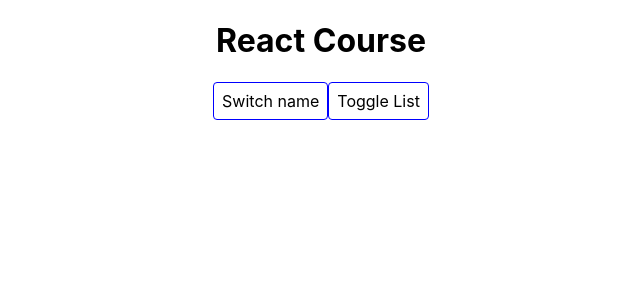
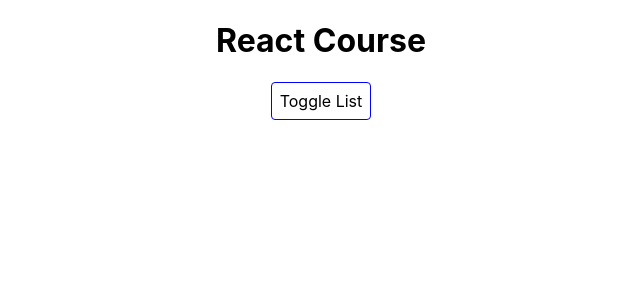
Before and after one commit to ericcchiu/react-course, a React (Create React App) app in the folder lectures/: page / in a window 1280 px wide. Shown: the top 300 px of the page, without its empty margins (319-959 px from the left). Built offline with nearby package versions, Linux system fonts and the light colour scheme.

Commit message:
(feat) Add a deletePersonHandler that removes a user from the list when they are clicked (with errors).

```diff
--- a/lectures/src/App.jsx
+++ b/lectures/src/App.jsx
@@ -25,16 +25,16 @@ class App extends Component {
     showPersons: false
   }
 
-  switchNameHandler = (newName) => {
-    console.log('Switch name button was clicked');
-    this.setState({
-      persons: [
-        { name: newName, age: 25 },
-        { name: 'Kim', age: 26 },
-        { name: 'Grayson', age: 27 }
-      ]
-    });
-  }
+  // switchNameHandler = (newName) => {
+  //   console.log('Switch name button was clicked');
+  //   this.setState({
+  //     persons: [
+  //       { name: newName, age: 25 },
+  //       { name: 'Kim', age: 26 },
+  //       { name: 'Grayson', age: 27 }
+  //     ]
+  //   });
+  // }
 
   nameChangedHandler = (event) => {
     this.setState({
@@ -51,6 +51,24 @@ class App extends Component {
     })
   }
 
+  deletePersonHandler = (personIndex) => {
+    // Does not maintain single source of truth, it changes the state.
+    // const persons = this.state.persons;
+    // persons.splice(personIndex, 1);
+    // this.setState({
+    //   persons: persons
+    // })
+
+    // Create a copy of the state to maintain single source of truth
+
+    const persons = [...this.state.persons];
+    persons.splice(personIndex, 1);
+    this.setState({
+      persons: persons
+    })
+
+  }
+
   render() {
     const style = {
       backgroundColor: 'white',
@@ -65,10 +83,11 @@ class App extends Component {
     if (this.state.showPersons) {
       persons = (
         <div>
-        {this.state.persons.map(person => {
+        {this.state.persons.map((person, index) => {
           return <Person
             name={person.name}
             age={person.age}
+            click={() => this.deletePersonHandler(index)}
             />
         })}
         {/* <Person
@@ -84,7 +103,7 @@ class App extends Component {
         <Person
           name={this.state.persons[2].name}
           age={this.state.persons[2].age} /> */}
-    </div>
+        </div>
     );
     }
 
@@ -92,10 +111,10 @@ class App extends Component {
     return (
       <div className="App">
         <h1>React Course</h1>
-        <button
+        {/* <button
           onClick={() => this.switchNameHandler('Max')}
           style={style}
-          >Switch name</button>
+          >Switch name</button> */}
         <button
           onClick={this.togglePersonsHandler}
           style={style}>Toggle List</button>
```
